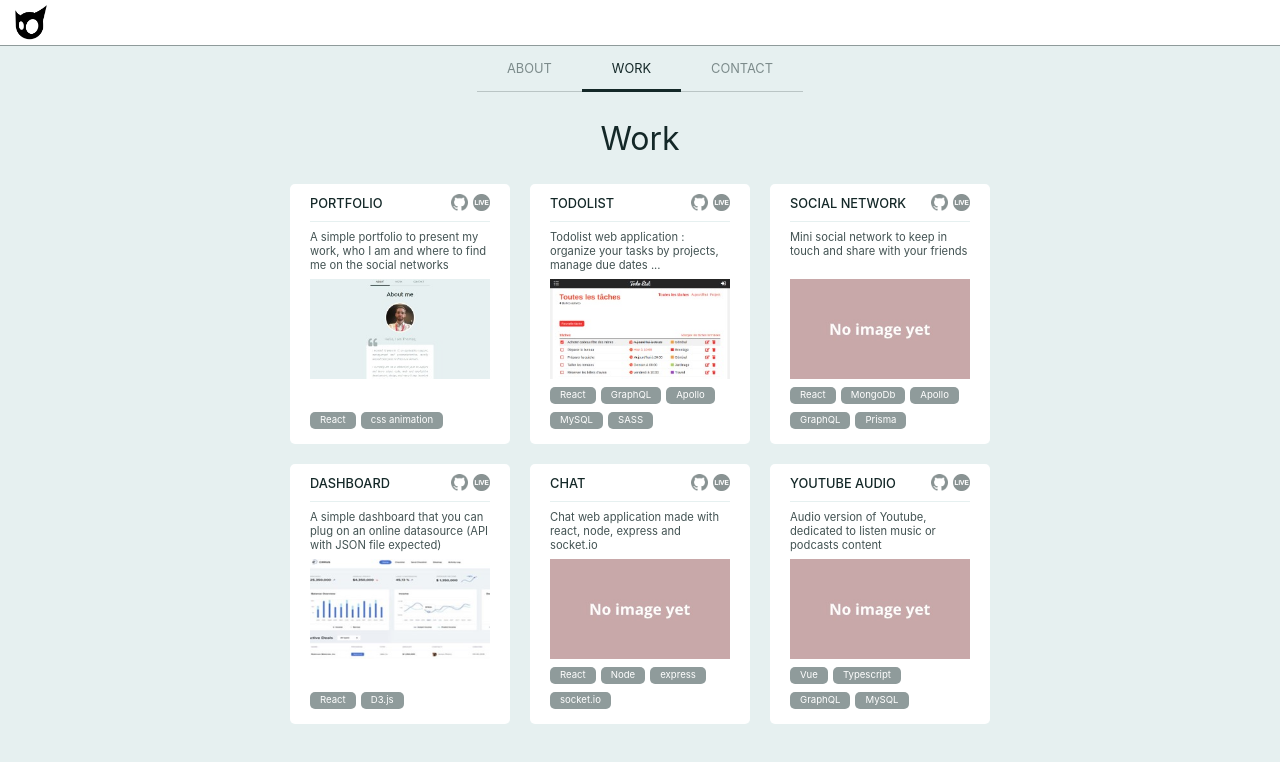
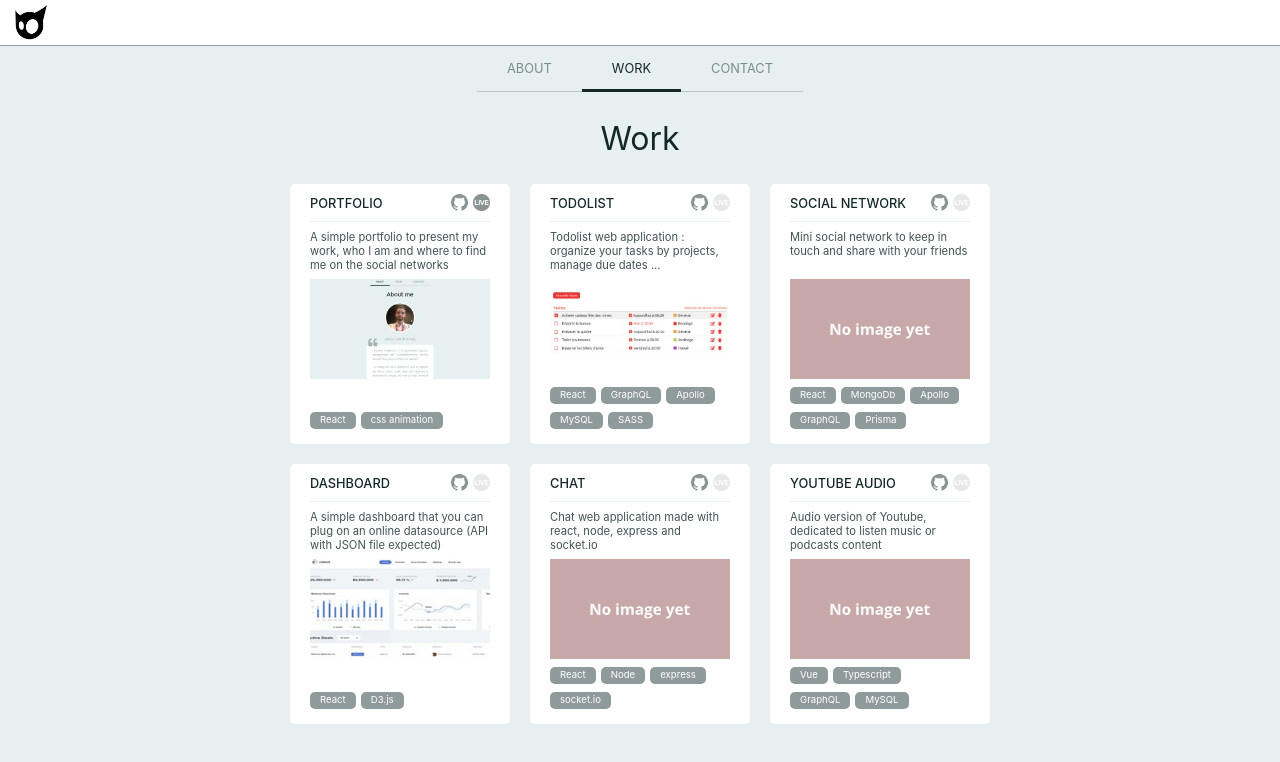
Before and after one commit to gnomeWarthas/Presente, a React (Create React App) app: page / in a window 1280 px wide. Both pictures are taken after a click on the item "WORK". Shown: the top 762 px of the page. Built offline with nearby package versions, Linux system fonts and the light colour scheme.

Commit message:
update : no live link = inactive button

```diff
--- a/src/App.css
+++ b/src/App.css
@@ -225,6 +225,11 @@
 #links > a {
   margin-left:5px;
 }
+.inactive{
+  cursor: not-allowed;
+  opacity: 0.2;
+  margin-left:5px;
+}
 /** ANIMATIONS **/
 @keyframes cardPick{
   0% {
--- a/src/App.js
+++ b/src/App.js
@@ -122,7 +122,11 @@
       <h2>{props.name}</h2>
       <div id="links">
         <a href={props.linkGithub} alt='View code' target='_blank' rel="noopener noreferrer"><img src='./img/icon-github.png' alt=''/></a>
-        <a href={props.linkLive} alt="Live demo" target='_blank' rel="noopener noreferrer"><img src='./img/icon-web.png' alt='' /></a>
+        {
+          (props.linkLive !== '')
+          ?<a href={props.linkLive} alt="Live demo" target='_blank' rel="noopener noreferrer"><img src='./img/icon-web.png' alt='' /></a>
+          :<span className='inactive'><img src='./img/icon-web.png' alt='' /></span>
+        }
       </div>
       <p>{props.description}</p>
       <img src={props.image} alt={props.name} />
```
Also changed, not shown: public/img/todolist.jpg.
